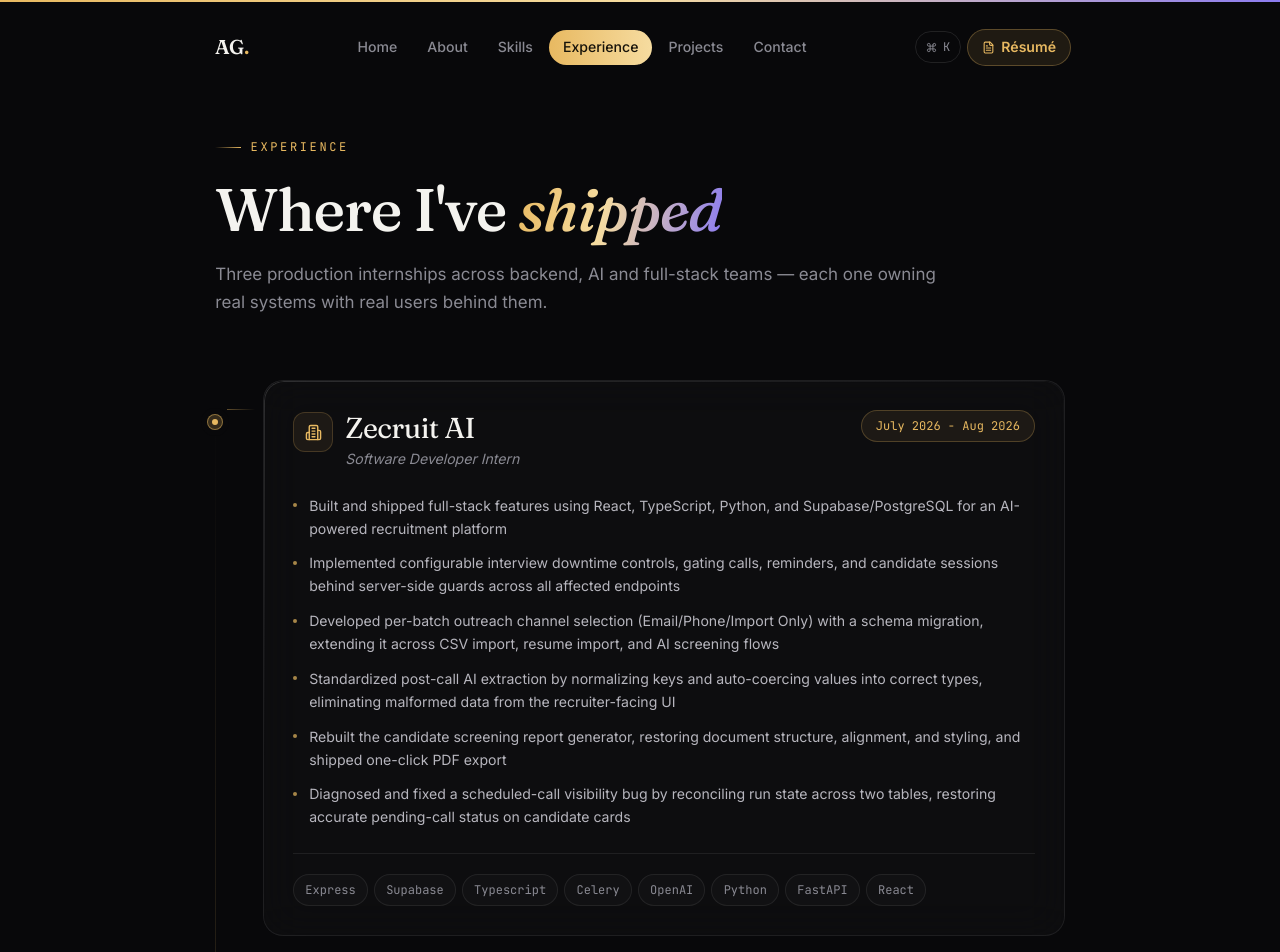
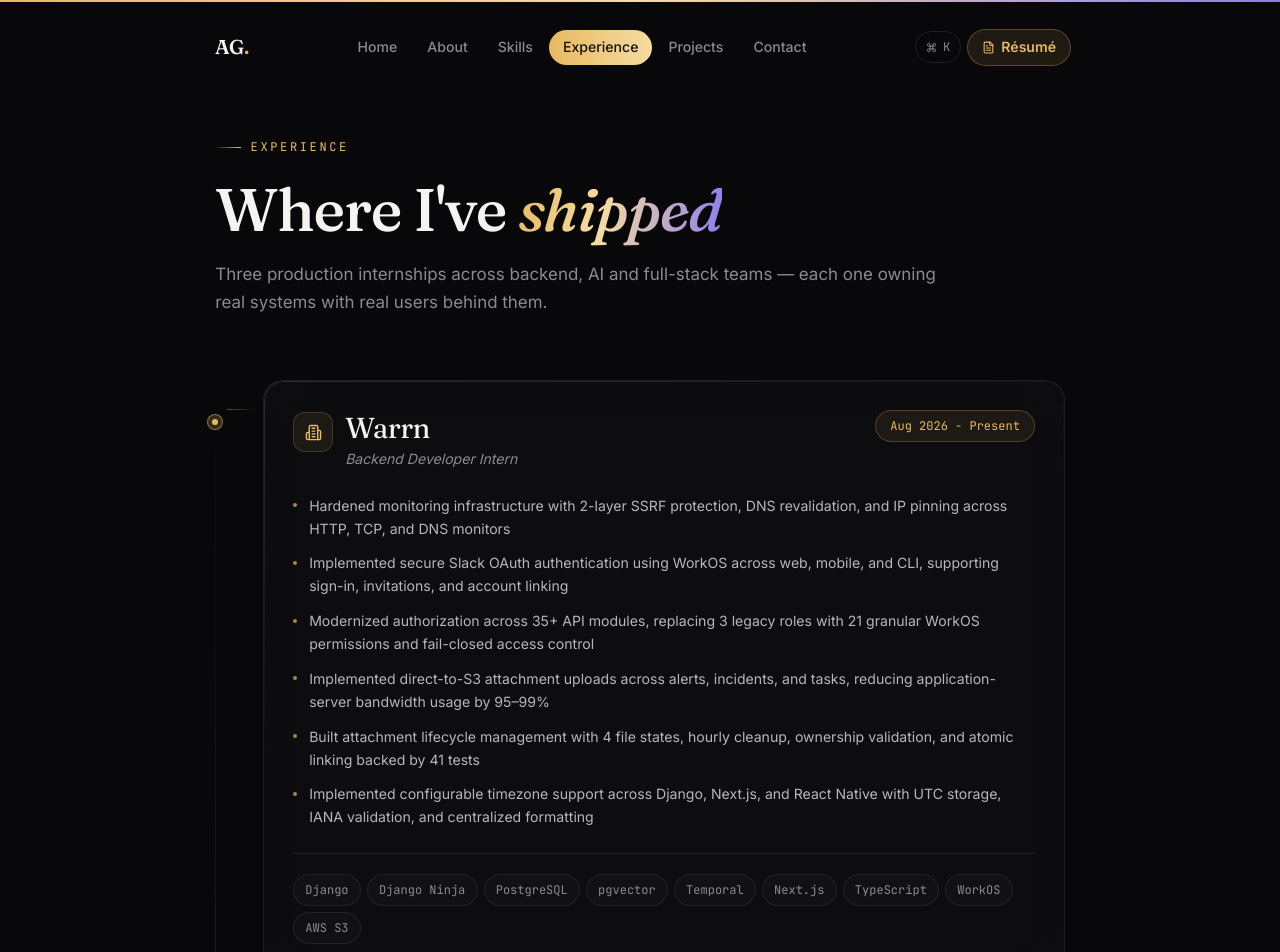
Before and after one commit to AkshatGarg952/My-Portfolio, a React (Vite) app: page /experience in a window 1280 px wide. Shown: the top 952 px of the page. Built offline with nearby package versions, Linux system fonts and the light colour scheme.

Commit message:
Updated work experience
Added new experience entry for 'Warrn' as a Backend Developer Intern with detailed achievements and technologies used. Updated existing experience entries for 'Zecruit AI' with additional achievements.

```diff
--- a/src/data/experience.js
+++ b/src/data/experience.js
@@ -1,15 +1,29 @@
 export const experiences = [
+  {
+    company: 'Warrn',
+    role: 'Backend Developer Intern',
+    duration: 'Aug 2026 - Present',
+    achievements: [
+      'Hardened monitoring infrastructure with 2-layer SSRF protection, DNS revalidation, and IP pinning across HTTP, TCP, and DNS monitors',
+      'Implemented secure Slack OAuth authentication using WorkOS across web, mobile, and CLI, supporting sign-in, invitations, and account linking',
+      'Modernized authorization across 35+ API modules, replacing 3 legacy roles with 21 granular WorkOS permissions and fail-closed access control',
+      'Implemented direct-to-S3 attachment uploads across alerts, incidents, and tasks, reducing application-server bandwidth usage by 95–99%',
+      'Built attachment lifecycle management with 4 file states, hourly cleanup, ownership validation, and atomic linking backed by 41 tests',
+      'Implemented configurable timezone support across Django, Next.js, and React Native with UTC storage, IANA validation, and centralized formatting',
+    ],
+    tech: ['Django', 'Django Ninja', 'PostgreSQL', 'pgvector', 'Temporal', 'Next.js', 'TypeScript', 'WorkOS', 'AWS S3'],
+  },
   {
     company: 'Zecruit AI',
     role: 'Software Developer Intern',
     duration: 'July 2026 - Aug 2026',
     achievements: [
       'Built and shipped full-stack features using React, TypeScript, Python, and Supabase/PostgreSQL for an AI-powered recruitment platform',
-'Implemented configurable interview downtime controls, gating calls, reminders, and candidate sessions behind server-side guards across all affected endpoints',
-'Developed per-batch outreach channel selection (Email/Phone/Import Only) with a schema migration, extending it across CSV import, resume import, and AI screening flows',
-'Standardized post-call AI extraction by normalizing keys and auto-coercing values into correct types, eliminating malformed data from the recruiter-facing UI',
-'Rebuilt the candidate screening report generator, restoring document structure, alignment, and styling, and shipped one-click PDF export',
-'Diagnosed and fixed a scheduled-call visibility bug by reconciling run state across two tables, restoring accurate pending-call status on candidate cards',
+      'Implemented configurable interview downtime controls, gating calls, reminders, and candidate sessions behind server-side guards across all affected endpoints',
+      'Developed per-batch outreach channel selection (Email/Phone/Import Only) with a schema migration, extending it across CSV import, resume import, and AI screening flows',
+      'Standardized post-call AI extraction by normalizing keys and auto-coercing values into correct types, eliminating malformed data from the recruiter-facing UI',
+      'Rebuilt the candidate screening report generator, restoring document structure, alignment, and styling, and shipped one-click PDF export',
+      'Diagnosed and fixed a scheduled-call visibility bug by reconciling run state across two tables, restoring accurate pending-call status on candidate cards',
     ],
     tech: ['Express', 'Supabase', 'Typescript', 'Celery', 'OpenAI', 'Python', 'FastAPI', 'React'],
   },
```
